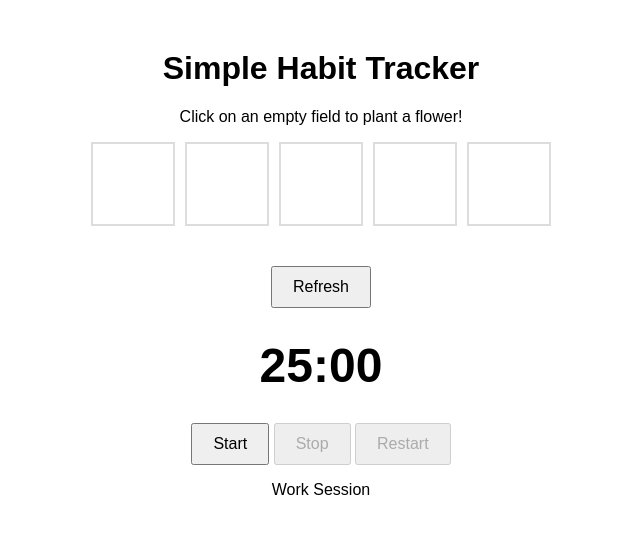
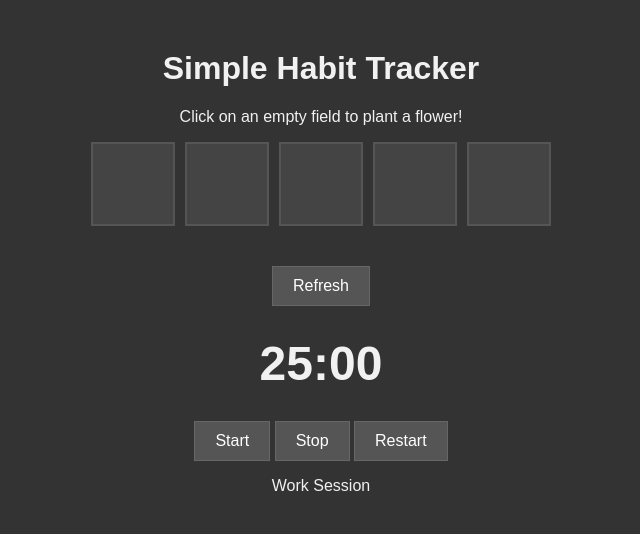
Before and after one commit to low-code-lab-io/habit-tracker, a plain HTML site: page index.html in a window 1280 px wide. Shown: the whole page, without its empty margins (319-959 px from the left). Drawn offline with Linux system fonts and the dark colour scheme.

Commit message:
Update index.html

```diff
--- a/index.html
+++ b/index.html
@@ -9,6 +9,9 @@
             font-family: Arial, sans-serif;
             text-align: center;
             margin-top: 50px;
+            background-color: white;
+            color: black;
+            transition: background-color 0.3s, color 0.3s;
         }
         h1 {
             margin-top: 0;
@@ -29,12 +32,14 @@
             font-size: 36px;
             cursor: pointer;
             user-select: none;
+            transition: background-color 0.3s, color 0.3s;
         }
         button {
             margin-top: 20px;
             padding: 10px 20px;
             font-size: 16px;
             cursor: pointer;
+            transition: background-color 0.3s, color 0.3s;
         }
         .pomodoro-timer {
             margin-top: 30px;
@@ -42,6 +47,27 @@
         #timer {
             font-size: 48px;
             margin-bottom: 10px;
+        }
+
+        /* Dark mode styles */
+        @media (prefers-color-scheme: dark) {
+            body {
+                background-color: #333;
+                color: #f1f1f1;
+            }
+            .habit-field {
+                border: 2px solid #555;
+                background-color: #444;
+                color: #f1f1f1;
+            }
+            button {
+                background-color: #555;
+                color: white;
+                border: 1px solid #666;
+            }
+            #timer {
+                color: #f1f1f1;
+            }
         }
     </style>
 </head>
```
